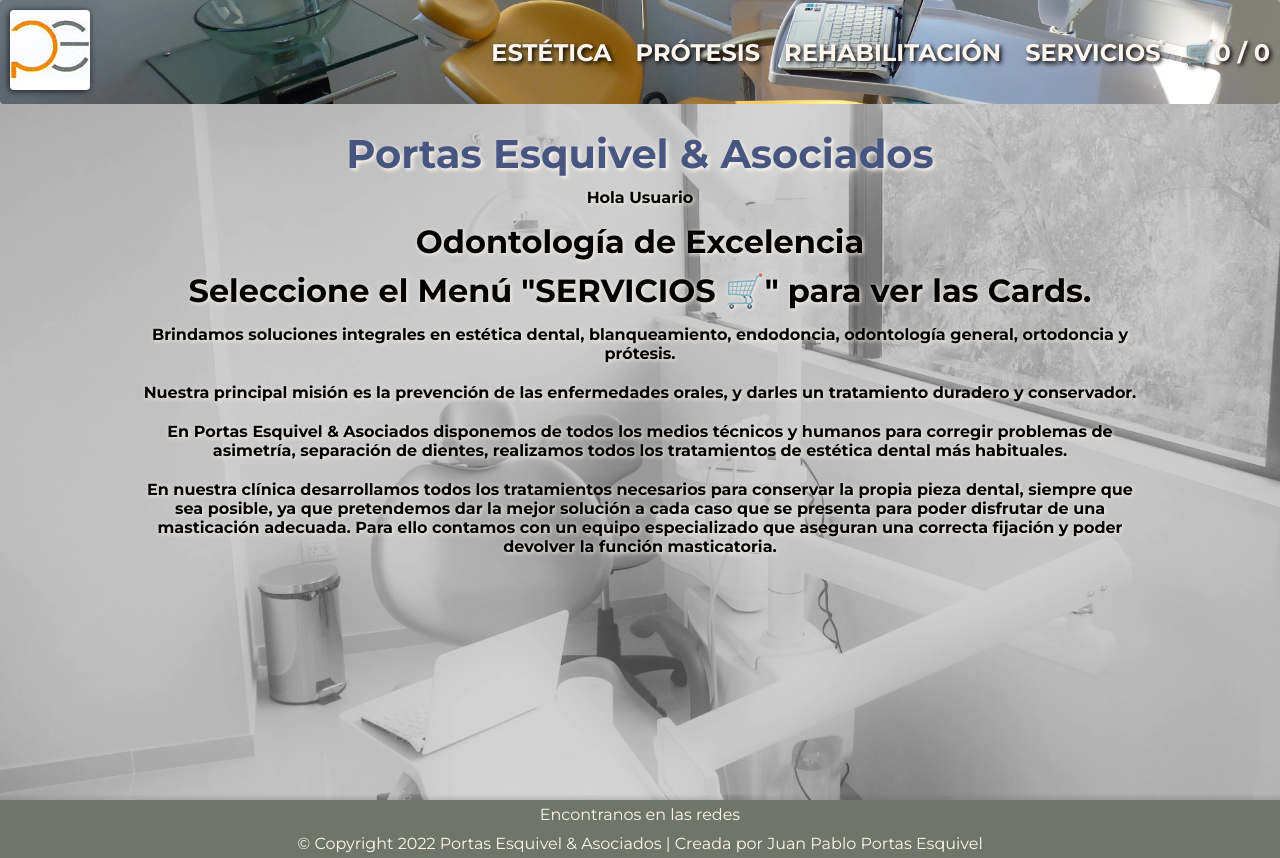
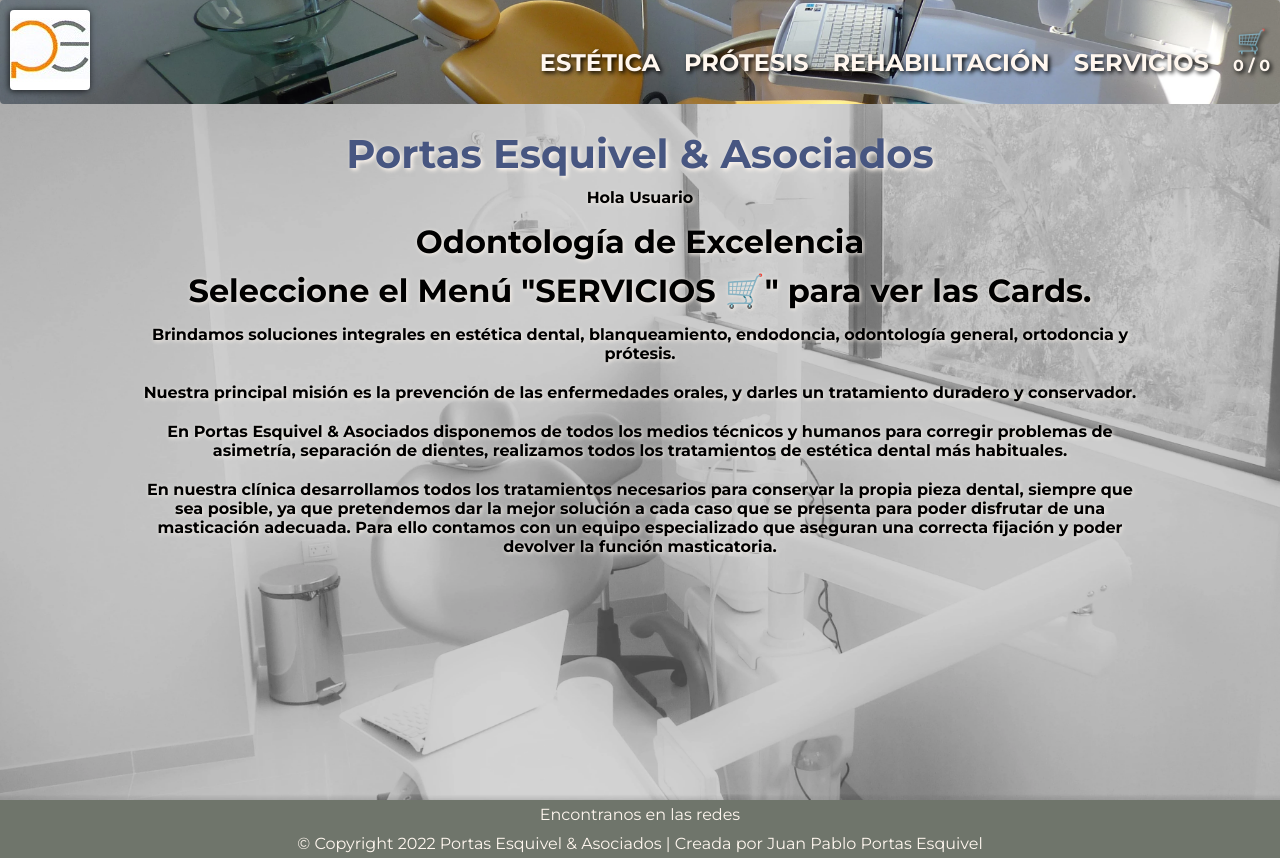
Before and after one commit to ElYonpol/app-jppe, a React (Create React App) app: page / in a window 1280 px wide. Built offline with nearby package versions, Linux system fonts and the light colour scheme.

Commit message:
Entrega Final

```diff
--- a/src/components/NavBar/CartWidget.jsx
+++ b/src/components/NavBar/CartWidget.jsx
@@ -12,9 +12,14 @@
 
 	return (
 		<>
-			<span className="nav__link">🛒</span>
-			<span className="nav__link">{totalItemsInCart} / </span>
-			<span className="nav__link">{totalQtyInCart}</span>
+			<div>
+				<span className="nav__link">🛒</span>
+			</div>
+			<div className="cart__qty">
+				<span className="nav__list">{totalItemsInCart}</span>
+				<span> / </span>
+				<span className="nav__list">{totalQtyInCart}</span>
+			</div>
 		</>
 	);
 }
--- a/src/components/NavBar/NavBar.css
+++ b/src/components/NavBar/NavBar.css
@@ -32,6 +32,8 @@
 	display: flex;
 	flex-wrap: wrap;
 	align-items: center;
+	justify-items: center;
+	padding: 5px;
 	padding: 5px;
 }
 
@@ -53,7 +55,12 @@
 	font-weight: bold;
 }
 
-.nav__link:hover , .nav__list:hover {
+.cart__qty {
+	font-size: 1rem;
+}
+
+.nav__link:hover,
+.nav__list:hover {
 	color: #f88a02;
 	text-shadow: 2px 2px 4px black;
 }
```
Lines whose indentation alone changed are shown as unchanged.
